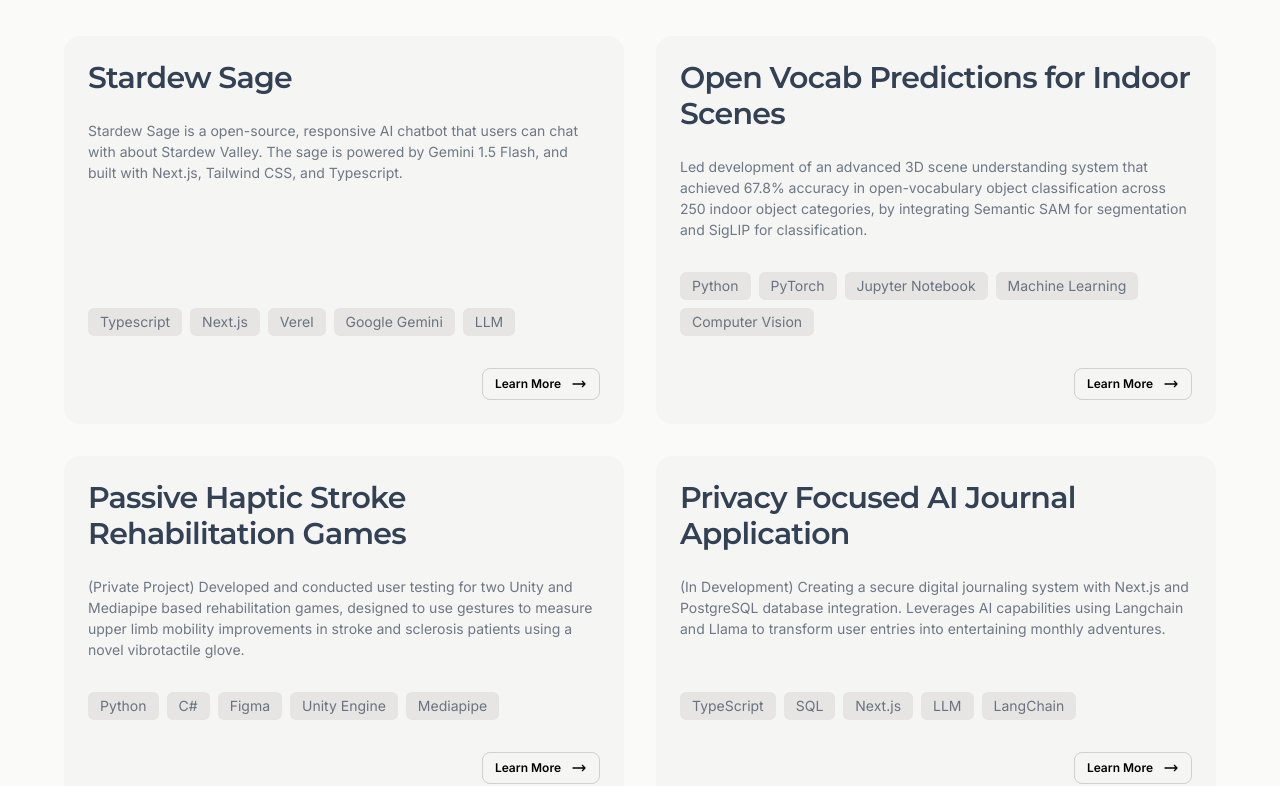
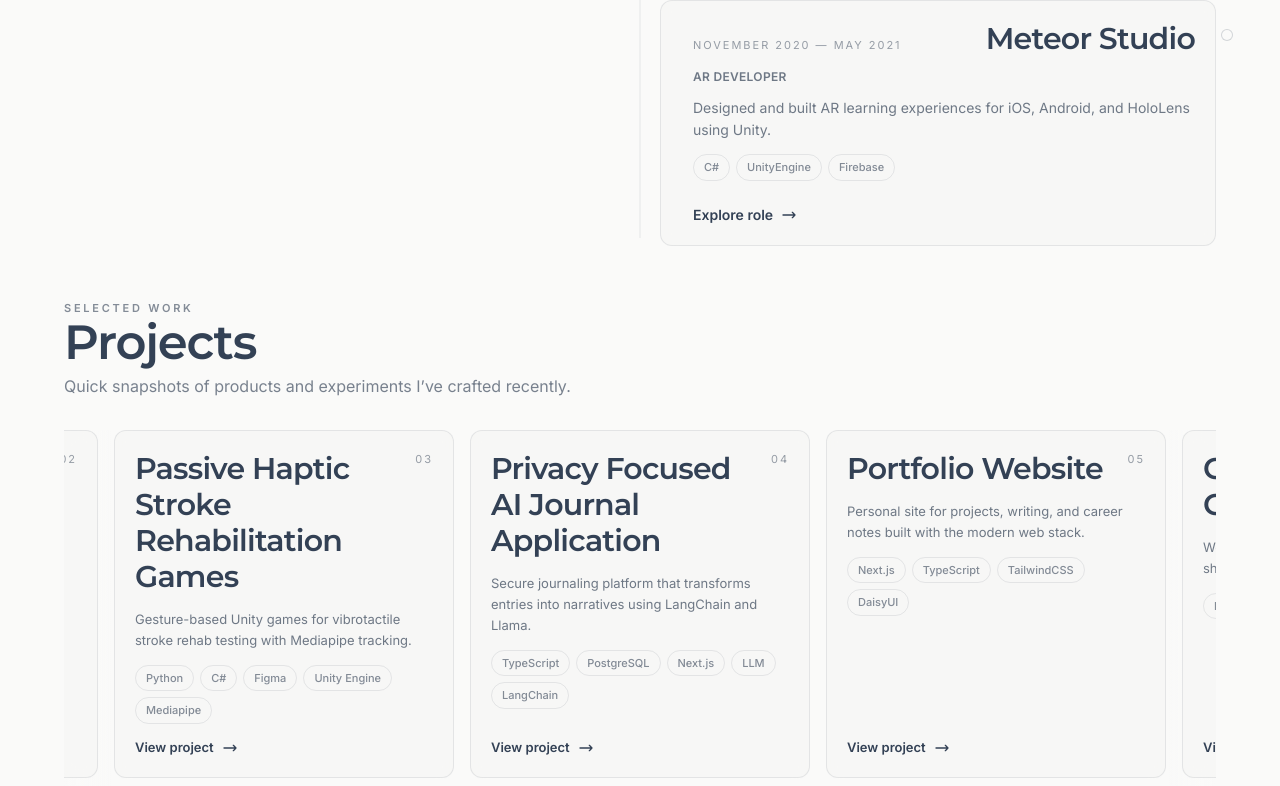
Before and after one commit to yashbhal/portfolio-web, a Next.js app: page /Work in a window 1280 px wide. Shown: the part 1378-2164 px from the top of the page. Built offline with nearby package versions, Linux system fonts and the light colour scheme.

Commit message:
versions updates + work & projects in single page started

```diff
--- a/app/Work/page.tsx
+++ b/app/Work/page.tsx
@@ -1,22 +1,20 @@
 // app/Work/page.tsx
 import Section from "../components/CardSection";
-import ScrollIndicator from "../components/ScrollIndicator";
 import workData from "./workData";
 
-const Work = () => (
-  <div className="min-h-screen bg-base-100">
-    <div className="container mx-auto px-4 py-16 md:py-24">
-      <div className="max-w-6xl mx-auto space-y-16">
-        <Section
-          title="Work Experience"
-          items={workData.experiences}
-          isProject={false}
-        />
-        <Section title="Projects" items={workData.projects} isProject={true} />
+const Work = () => {
+  const { experiences, projects } = workData;
+
+  return (
+    <div className="min-h-screen bg-base-100">
+      <div className="container mx-auto px-4 py-14 md:py-20">
+        <div className="mx-auto flex max-w-6xl flex-col gap-12">
+          <Section title="Professional Experience" experiences={experiences} />
+          <Section title="Projects" projects={projects} />
+        </div>
       </div>
     </div>
-    <ScrollIndicator />
-  </div>
-);
+  );
+};
 
 export default Work;
--- a/app/Work/workData.ts
+++ b/app/Work/workData.ts
@@ -1,20 +1,37 @@
-import { link } from "fs";
+export interface Project {
+  id: number;
+  title: string;
+  description: string;
+  technologies: string[];
+  link: string;
+}
 
-const workData = {
+export interface Experience {
+  id: number;
+  company: string;
+  role?: string;
+  description: string;
+  technologies: string[];
+  link: string;
+  startDate: string;
+  endDate?: string;
+}
+
+const workData: { projects: Project[]; experiences: Experience[] } = {
   projects: [
     {
       id: 1,
       title: "Stardew Sage",
       description:
-        "Stardew Sage is a open-source, responsive AI chatbot that users can chat with about Stardew Valley. The sage is powered by Gemini 1.5 Flash, and built with Next.js, Tailwind CSS, and Typescript.",
-      technologies: ["Typescript", "Next.js", "Verel", "Google Gemini", "LLM"],
+        "Open-source AI companion for Stardew Valley fans powered by Gemini 1.5 Flash.",
+      technologies: ["TypeScript", "Next.js", "Vercel", "Google Gemini", "LLM"],
       link: "https://stardew-sage.vercel.app/",
     },
     {
       id: 2,
       title: "Open Vocab Predictions for Indoor Scenes",
       description:
-        "Led development of an advanced 3D scene understanding system that achieved 67.8% accuracy in open-vocabulary object classification across 250 indoor object categories, by integrating Semantic SAM for segmentation and SigLIP for classification.",
+        "67.8% accuracy indoor scene understanding pipeline integrating Semantic SAM and SigLIP.",
       technologies: [
         "Python",
         "PyTorch",
@@ -28,7 +45,7 @@
       id: 3,
       title: "Passive Haptic Stroke Rehabilitation Games",
       description:
-        "(Private Project) Developed and conducted user testing for two Unity and Mediapipe based rehabilitation games, designed to use gestures to measure upper limb mobility improvements in stroke and sclerosis patients using a novel vibrotactile glove.",
+        "Gesture-based Unity games for vibrotactile stroke rehab testing with Mediapipe tracking.",
       technologies: ["Python", "C#", "Figma", "Unity Engine", "Mediapipe"],
       link: "https://github.com/yashbhal/",
     },
@@ -36,15 +53,15 @@
       id: 4,
       title: "Privacy Focused AI Journal Application",
       description:
-        "(In Development) Creating a secure digital journaling system with Next.js and PostgreSQL database integration. Leverages AI capabilities using Langchain and Llama to transform user entries into entertaining monthly adventures.",
-      technologies: ["TypeScript", "SQL", "Next.js", "LLM", "LangChain"],
+        "Secure journaling platform that transforms entries into narratives using LangChain and Llama.",
+      technologies: ["TypeScript", "PostgreSQL", "Next.js", "LLM", "LangChain"],
       link: "https://github.com/yashbhal/",
     },
     {
       id: 5,
       title: "Portfolio Website",
       description:
-        "A portfolio website to showcase personal projects, work experience, and a blog. Built with Next.js, Typescript, Tailwind CSS, and DaisyUI.",
+        "Personal site for projects, writing, and career notes built with the modern web stack.",
       technologies: ["Next.js", "TypeScript", "TailwindCSS", "DaisyUI"],
       link: "https://github.com/yashbhal/portfolio-web",
     },
@@ -52,7 +69,7 @@
       id: 6,
       title: "Grocery List Generator",
       description:
-        "An application that sends you ingredients to shop for based on recipes you select for the week. Built with Python, and PyQt6.",
+        "Weekly grocery assistant that auto-creates shopping lists from recipe selections.",
       technologies: ["Python", "PyQt6"],
       link: "https://github.com/yashbhal/grocery-list-generator",
     },
@@ -60,8 +77,8 @@
       id: 7,
       title: "Movie Recommender",
       description:
-        "A project that randomly suggests a movie to watch from the IMDB Top 250 Movies List. Built using Python and the BeautifulSoup library.",
-      technologies: ["Pyton", "BeautifulSoup"],
+        "Lightweight picker that surfaces a random film from the IMDb Top 250 list.",
+      technologies: ["Python", "BeautifulSoup"],
       link: "https://github.com/yashbhal/movie-finder",
     },
   ],
@@ -69,8 +86,9 @@
     {
       id: 1,
       company: "ViTAL Lab at Georgia Tech & Emory University",
+      role: "Graduate Research Assistant",
       description:
-        "Building a sensor-driven mobile application with React Native Expo that leverages device sensors and hardware capabilities for extensive data collection across iOS and Android platforms.",
+        "Building a sensor-rich React Native app for longitudinal health studies across iOS and Android.",
       technologies: ["React Native", "Expo", "Git"],
       link: "https://kwonvitallab.github.io/",
       startDate: "August 2024",
@@ -79,8 +97,9 @@
     {
       id: 2,
       company: "Microchip Technology",
+      role: "Software Engineer I",
       description:
-        "Worked as part of the 16-bit Applications team, primarily developing new features, maintaining and improving code for the 16-bit Bootloader Library, and the CryptoAuthentication Library.",
+        "Shipped features and maintenance for the 16-bit Bootloader and CryptoAuthentication libraries.",
       technologies: ["TypeScript", "Java", "C", "React"],
       link: "https://www.microchip.com/",
       startDate: "July 2022",
@@ -89,8 +108,9 @@
     {
       id: 3,
       company: "KPIT",
+      role: "Software Engineering Intern",
       description:
-        "Worked in an Agile team to design and develop test scripts to automate the functional and stability testing of automotive infotainment systems.",
+        "Automated functional and stability tests for automotive infotainment systems in an Agile team.",
       technologies: ["Python"],
       link: "https://www.kpit.com",
       startDate: "May 2022",
@@ -99,8 +119,9 @@
     {
       id: 4,
       company: "Immersive Creation Studio",
+      role: "Full-Stack Developer",
       description:
-        "Building prototypical immersive XR platforms for learning environments.",
+        "Prototyped XR learning environments spanning web, 3D assets, and spatial interactions.",
       technologies: ["React", "TypeScript", "Blender", "Figma"],
       link: "https://xr.asu.edu",
       startDate: "May 2021",
@@ -109,8 +130,9 @@
     {
       id: 5,
       company: "Meteor Studio",
+      role: "AR Developer",
       description:
-        "Worked on the design and development of an augmented reality software using Unity Game Engine for iOS, Android, and Microsoft Hololens.",
+        "Designed and built AR learning experiences for iOS, Android, and HoloLens using Unity.",
       technologies: ["C#", "UnityEngine", "Firebase"],
       link: "https://meteor.ame.asu.edu/",
       startDate: "November 2020",
--- a/app/components/CardSection.tsx
+++ b/app/components/CardSection.tsx
@@ -1,32 +1,151 @@
 // components/CardSection.tsx
-import GlassCard from "./GlassCard";
+import { Project, Experience } from "../Work/workData";
+
+const cn = (
+  ...classes: Array<string | false | null | undefined>
+): string => classes.filter(Boolean).join(" ");
+
 interface SectionProps {
   title: string;
-  items: {
-    id: number;
-    title?: string;
-    company?: string;
-    description: string;
-    technologies?: string[];
-    imageUrl?: string;
-    link: string;
-    startDate?: string;
-    endDate?: string;
-  }[];
-  isProject: boolean;
+  projects?: Project[];
+  experiences?: Experience[];
 }
 
-const Section: React.FC<SectionProps> = ({ title, items, isProject }) => (
-  <section className="w-full">
-    <h2 className="text-2xl md:text-3xl lg:text-4xl font-heading font-bold mb-12 text-center">
-      {title}
-    </h2>
-    <div className="grid grid-cols-1 sm:grid-cols-2 gap-6 md:gap-8">
-      {items.map((item) => (
-        <GlassCard key={item.id} {...item} isProject={isProject} />
-      ))}
-    </div>
-  </section>
-);
+const Section: React.FC<SectionProps> = ({ title, projects, experiences }) => {
+  const isProjects = Array.isArray(projects);
+
+  return (
+    <section className="w-full space-y-6 md:space-y-8">
+      <header className="space-y-2 text-base-content">
+        <span className="text-[11px] font-semibold uppercase tracking-[0.25em] text-primary/60">
+          {isProjects ? "Selected work" : "Career timeline"}
+        </span>
+        <h2 className="text-2xl md:text-3xl font-heading font-semibold">{title}</h2>
+        <p className="max-w-xl text-sm md:text-base text-base-content/65">
+          {isProjects
+            ? "Quick snapshots of products and experiments I’ve crafted recently."
+            : "A tidy view of teams, roles, and outcomes from the past few years."}
+        </p>
+      </header>
+
+      {projects && (
+        <div className="relative">
+          <div className="pointer-events-none absolute inset-y-0 left-0 hidden w-12 bg-gradient-to-r from-base-100 via-base-100/80 to-transparent md:block" />
+          <div className="pointer-events-none absolute inset-y-0 right-0 hidden w-12 bg-gradient-to-l from-base-100 via-base-100/80 to-transparent md:block" />
+          <div className="-mx-4 flex snap-x snap-mandatory gap-4 overflow-x-auto px-4 pb-4 scroll-smooth md:mx-0 md:px-0 md:justify-center">
+            {projects.map((project) => (
+              <article
+                key={project.id}
+                className="group relative flex min-w-[88%] max-w-sm snap-center flex-col gap-3.5 rounded-xl border border-base-content/10 bg-base-200/60 p-4 backdrop-blur transition hover:-translate-y-1 hover:border-base-content/20 hover:bg-base-200/70 sm:min-w-[320px] md:min-w-[300px] lg:min-w-[340px] md:p-5"
+              >
+                <div className="flex items-start justify-between gap-3">
+                  <h3 className="text-lg font-heading font-semibold text-base-content">
+                    {project.title}
+                  </h3>
+                  <span className="text-[11px] uppercase tracking-[0.18em] text-base-content/50">
+                    {project.id.toString().padStart(2, "0")}
+                  </span>
+                </div>
+                <p className="text-[13px] leading-relaxed text-base-content/70">
+                  {project.description}
+                </p>
+                <ul className="flex flex-wrap gap-1.5">
+                  {project.technologies.map((tech) => (
+                    <li
+                      key={`${project.id}-${tech}`}
+                      className="rounded-full border border-base-content/10 px-2.5 py-1 text-[11px] font-medium text-base-content/60"
+                    >
+                      {tech}
+                    </li>
+                  ))}
+                </ul>
+                <a
+                  href={project.link}
+                  target="_blank"
+                  rel="noopener noreferrer"
+                  className="mt-auto inline-flex items-center gap-2 text-[13px] font-semibold text-primary transition hover:text-primary/75"
+                >
+                  View project
+                  <svg className="h-4 w-4" fill="none" viewBox="0 0 24 24" stroke="currentColor">
+                    <path
+                      strokeLinecap="round"
+                      strokeLinejoin="round"
+                      strokeWidth={2}
+                      d="M17 8l4 4m0 0l-4 4m4-4H3"
+                    />
+                  </svg>
+                </a>
+              </article>
+            ))}
+          </div>
+        </div>
+      )}
+
+      {experiences && (
+        <ol className="relative space-y-6 pl-6 md:space-y-0 md:pl-0 md:before:absolute md:before:left-1/2 md:before:top-2 md:before:h-[calc(100%-1rem)] md:before:w-px md:before:-translate-x-1/2 md:before:bg-base-content/10">
+          {experiences.map((experience, idx) => (
+            <li
+              key={experience.id}
+              className={cn(
+                "relative flex flex-col gap-3 rounded-xl border border-base-content/10 bg-base-200/60 p-4 backdrop-blur transition hover:border-base-content/20 md:p-5",
+                idx % 2 === 0
+                  ? "md:ml-auto md:w-[calc(50%-1.25rem)] md:pl-8"
+                  : "md:mr-auto md:w-[calc(50%-1.25rem)] md:text-right md:pr-8"
+              )}
+            >
+              <span
+                className={cn(
+                  "absolute left-0 top-7 flex h-3 w-3 -translate-x-1/2 rounded-full border border-base-content/20 bg-base-100 md:left-3",
+                  idx % 2 === 0 ? "md:left-auto md:right-[-1.5rem]" : "md:left-[-1.5rem] md:right-auto"
+                )}
+              />
+              <div className="flex flex-wrap items-baseline justify-between gap-x-3 gap-y-1 md:flex-row-reverse">
+                <h3 className="text-base font-heading font-semibold text-base-content">
+                  {experience.company}
+                </h3>
+                <span className="text-[11px] uppercase tracking-[0.18em] text-base-content/50">
+                  {experience.startDate} — {experience.endDate || "Present"}
+                </span>
+              </div>
+              {experience.role && (
+                <p className="text-xs font-semibold uppercase tracking-wide text-primary/70">
+                  {experience.role}
+                </p>
+              )}
+              <p className="text-sm leading-relaxed text-base-content/70">
+                {experience.description}
+              </p>
+              <div className={cn("flex flex-wrap gap-1.5", idx % 2 !== 0 ? "md:justify-end" : "")}
+              >
+                {experience.technologies.map((tech) => (
+                  <span
+                    key={`${experience.id}-${tech}`}
+                    className="rounded-full border border-base-content/10 px-2.5 py-1 text-[11px] font-medium text-base-content/60"
+                  >
+                    {tech}
+                  </span>
+                ))}
+              </div>
+              <div className={cn("mt-3 flex items-center text-sm font-semibold text-primary transition hover:text-primary/80", idx % 2 !== 0 ? "md:justify-end" : "")}
+              >
+                <a href={experience.link} target="_blank" rel="noopener noreferrer">
+                  Explore role
+                </a>
+                <svg className="ml-2 h-4 w-4" fill="none" viewBox="0 0 24 24" stroke="currentColor">
+                  <path
+                    strokeLinecap="round"
+                    strokeLinejoin="round"
+                    strokeWidth={2}
+                    d="M17 8l4 4m0 0l-4 4m4-4H3"
+                  />
+                </svg>
+              </div>
+            </li>
+          ))}
+        </ol>
+      )}
+    </section>
+  );
+};
 
 export default Section;
--- a/app/components/HeroSection.tsx
+++ b/app/components/HeroSection.tsx
@@ -3,9 +3,9 @@
 
 export const HeroSection = () => {
   return (
-    <section className="min-h-[90vh] flex items-center justify-center bg-base-100">
+    <section className="flex min-h-[80vh] items-center justify-center bg-base-100 md:min-h-[90vh]">
       <div className="container mx-auto px-4">
-        <div className="max-w-5xl mx-auto grid md:grid-cols-2 gap-12 items-center">
+        <div className="mx-auto grid max-w-6xl items-center gap-10 md:grid-cols-2 md:gap-14">
           {/* Text Content */}
           <div className="space-y-6">
             <div className="space-y-2">
@@ -21,7 +21,7 @@
               Software Developer & Graduate Student
             </h2>
 
-            <ul className="text-lg text-base-content/80 max-w-xl space-y-2 list-disc list-inside">
+            <ul className="max-w-xl list-disc list-inside space-y-1.5 text-lg text-base-content/80">
               <li>MS CS at Georgia Tech</li>
               <li>Over 2 years of software development experience</li>
               <li>Actively looking for internships</li>
--- a/app/page.tsx
+++ b/app/page.tsx
@@ -5,6 +5,8 @@
 import ScrollIndicator from "./components/ScrollIndicator";
 import { HeroSection } from "./components/HeroSection";
 import { AboutSection } from "./components/AboutSection";
+import Section from "./components/CardSection";
+import workData from "./Work/workData";
 
 export default function Home() {
   const [isLoading, setIsLoading] = useState(true);
@@ -25,6 +27,15 @@
         <div className="min-h-screen bg-base-100">
           <HeroSection />
           <AboutSection />
+          <section className="bg-base-100 py-16 md:py-24">
+            <div className="container mx-auto max-w-6xl px-4 space-y-16">
+              <Section
+                title="Professional Experience"
+                experiences={workData.experiences}
+              />
+              <Section title="Projects" projects={workData.projects} />
+            </div>
+          </section>
           <ScrollIndicator />
         </div>
       )}
```
Also changed, not shown: app/components/AboutSection.tsx (+9 -9 lines), 1 other file (tests, documents, lock files or other folders).
